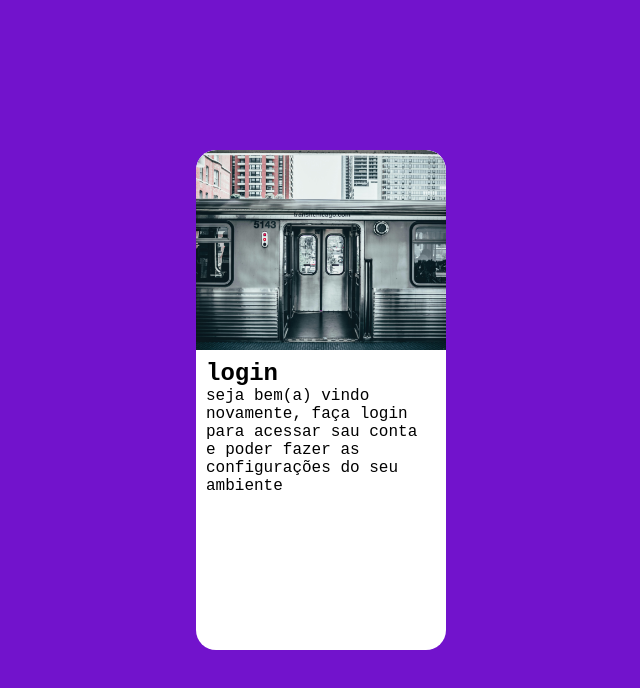
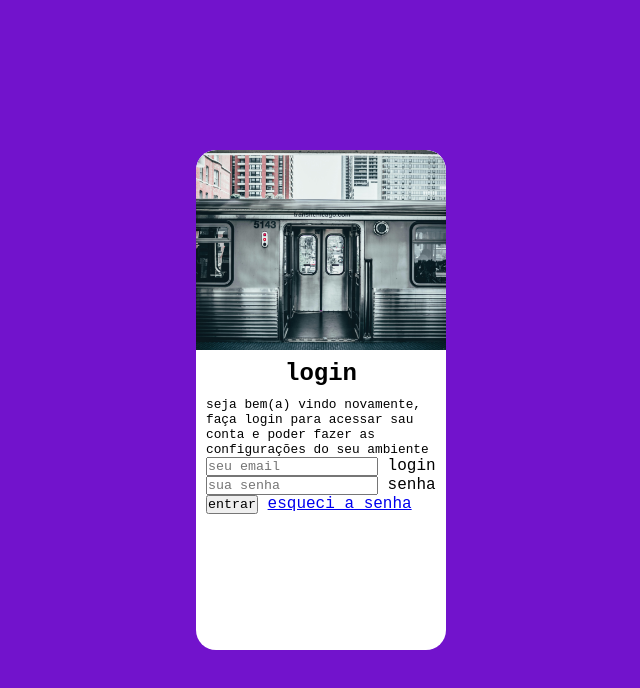
Before and after one commit to FelipeFrancoT/projeto-login, a plain HTML site: page index.html in a window 1280 px wide. Shown: the whole page, without its empty margins (319-959 px from the left). Drawn offline with Linux system fonts and the light colour scheme.

Commit message:
projeto login

```diff
--- a/estilos/midea-query.css
+++ b/estilos/midea-query.css
@@ -30,11 +30,18 @@
         width: 990px;
     }
     section#login > div#imagem{
-            float: left;
+            float: right;
             width: 50%;
             height: 100%;
         }
         section#login > div#formularios{
+            float: left;
             width: 50%;
         }
+        div#formulario > h1{
+            font-size: 2em;
+        }
+        div#formulario > p{
+    font-size: 1.2em;
 }
+}
--- a/estilos/style.css
+++ b/estilos/style.css
@@ -41,3 +41,10 @@ section#login > div#formulario{
     display: block;
     padding: 10px;
 }
+div#formulario > h1{
+    text-align: center;
+    margin-bottom: 10px;
+}
+div#formulario > p{
+    font-size: .8em;
+}
--- a/index.html
+++ b/index.html
@@ -16,6 +16,23 @@
             <div id="formulario">
                 <h1>login</h1>
                 <p>seja bem(a) vindo novamente, faça login para acessar sau conta e poder fazer as configurações do seu ambiente</p>
+                <form action="login.php" method="post">
+                    <div class="campo">
+
+
+                        <input type="email" id="ilogin" name="login" placeholder="seu email">
+                        <label for="ilogin">login</label>
+                    </div>
+                    <div class="campo">
+
+
+                        <input type="password" id="isenha" name="senha" placeholder="sua senha">
+                        <label for="isenha">senha</label>
+                    </div>
+                    <input type="submit" value="entrar">
+                    <a href="esqueci.html">esqueci a senha </a>
+
+                </form>
             </div>
         </section>
     </main>
```
